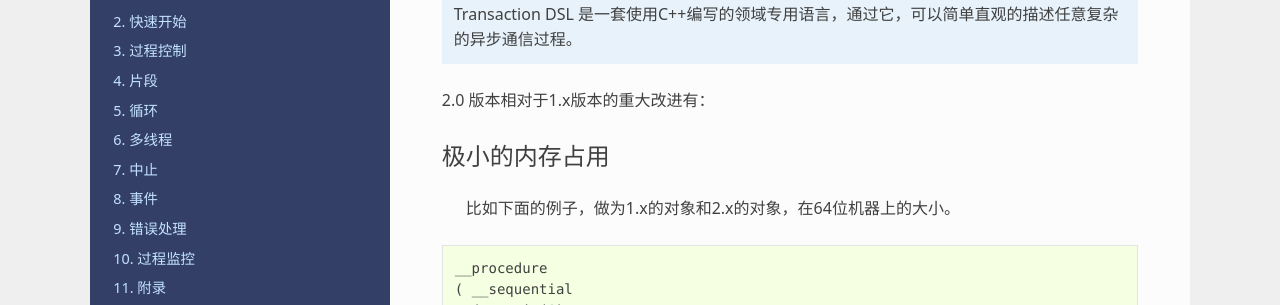
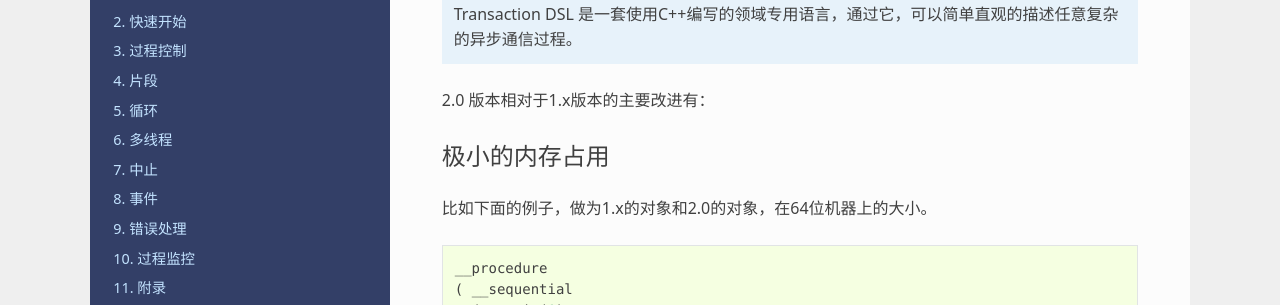
Before and after one commit to godsme/trans-dsl-2, a Sphinx documentation site: the page built from doc/source/index.rst, in a window 1280 px wide and 1400 px high. Shown: the part 206-511 px from the top of the window. Built offline with Sphinx 7.4.7 and the Read the Docs theme 2.0.0, drawn with Linux system fonts in a browser that asks for light colours; formulas are drawn with MathJax 3; some of the changed text lies outside the part shown.

Commit message:
refactored doc

```diff
--- a/doc/source/index.rst
+++ b/doc/source/index.rst
@@ -4,12 +4,12 @@ Transaction DSL简介
 
 .. note:: Transaction DSL 是一套使用C++编写的领域专用语言，通过它，可以简单直观的描述任意复杂的异步通信过程。
 
-2.0 版本相对于1.x版本的重大改进有：
+2.0 版本相对于1.x版本的主要改进有：
 
 极小的内存占用
 ----------------------
 
-   比如下面的例子，做为1.x的对象和2.x的对象，在64位机器上的大小。
+比如下面的例子，做为1.x的对象和2.0的对象，在64位机器上的大小。
 
 .. code-block:: c++
 
@@ -76,13 +77,13 @@ Transaction DSL简介
 新的循环设计
 ----------------------
 
-   参见 :ref:`loop`
+参见 :ref:`loop`
 
 
 清晰一致的错误处理策略
 ----------------------
 
-   参见 :ref:`error-handling`
+参见 :ref:`error-handling`
 
 
 简化用户定义方式
```
Also changed, not shown: other parts of doc/source/index.rst (+2 -1 lines).
